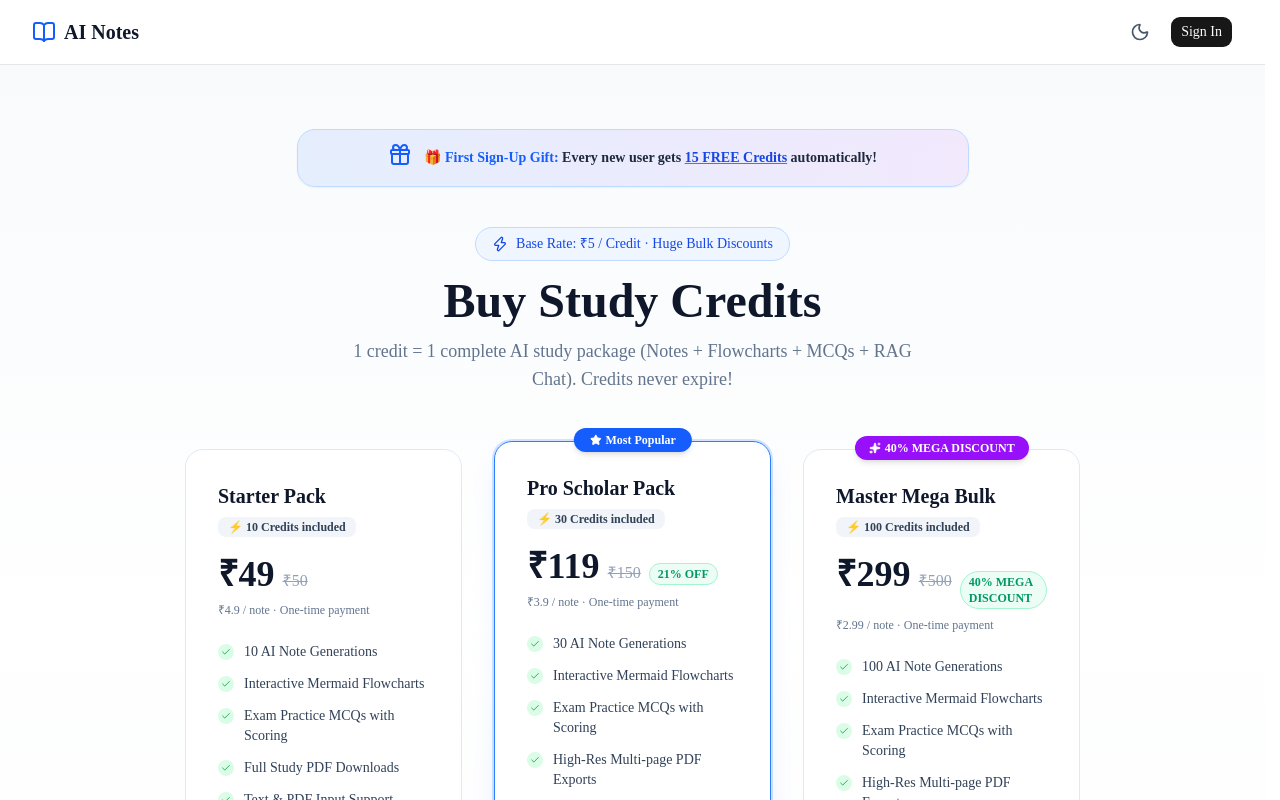
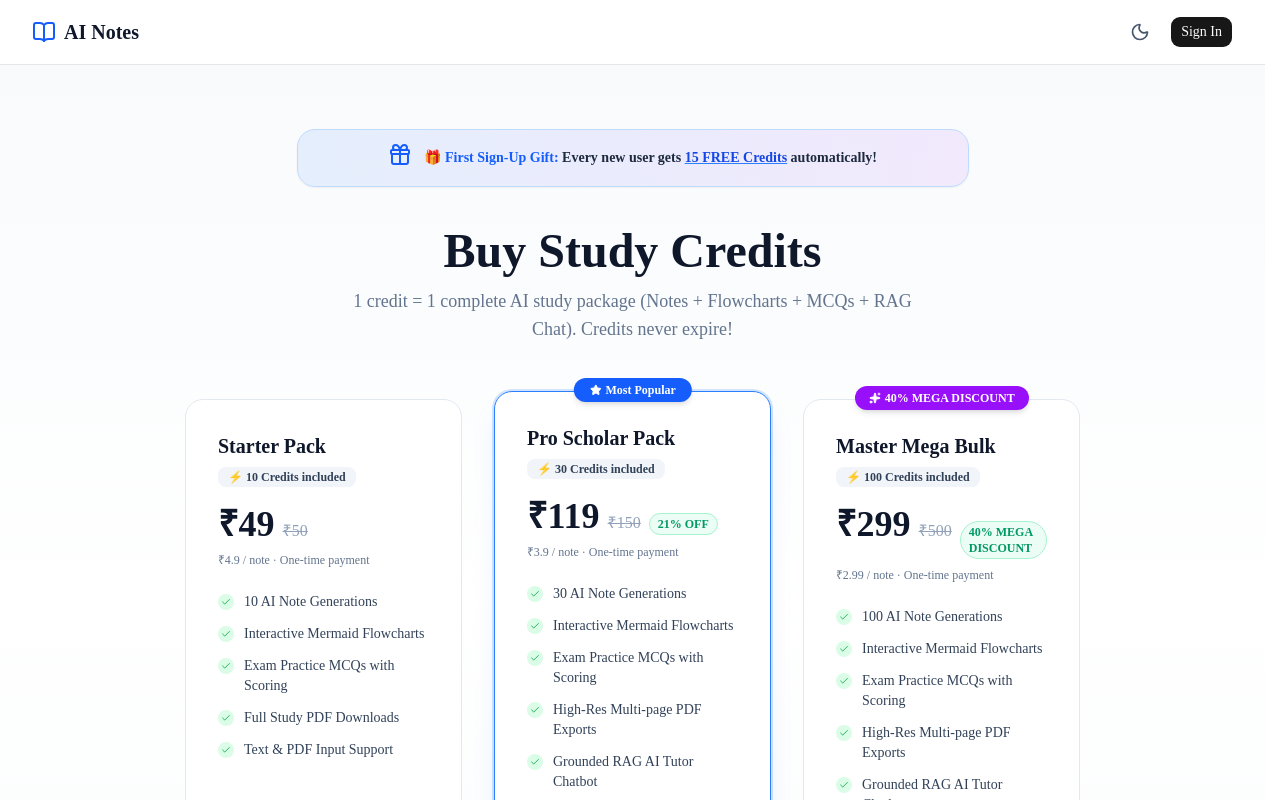
Before and after one commit to r4-rahul123/ai-notes-generator, a Next.js app: page /pricing in a window 1280 px wide. Shown: the top 800 px of the page. Built offline with nearby package versions, Linux system fonts and the light colour scheme; no server answers.

Commit message:
fix: remove base rate badge from pricing header

```diff
--- a/src/app/pricing/page.tsx
+++ b/src/app/pricing/page.tsx
@@ -169,9 +169,6 @@ export default function PricingPage() {
 
           {/* Header */}
           <div className="text-center mb-14 animate-fade-in-up">
-            <div className="inline-flex items-center gap-2 bg-blue-50 dark:bg-blue-950 text-blue-700 dark:text-blue-300 px-4 py-1.5 rounded-full text-sm font-medium border border-blue-200 dark:border-blue-800 mb-4">
-              <Zap className="h-4 w-4" /> Base Rate: ₹5 / Credit · Huge Bulk Discounts
-            </div>
             <h1 className="text-4xl sm:text-5xl font-extrabold text-slate-900 dark:text-white mb-3">
               Buy Study Credits
             </h1>
```
